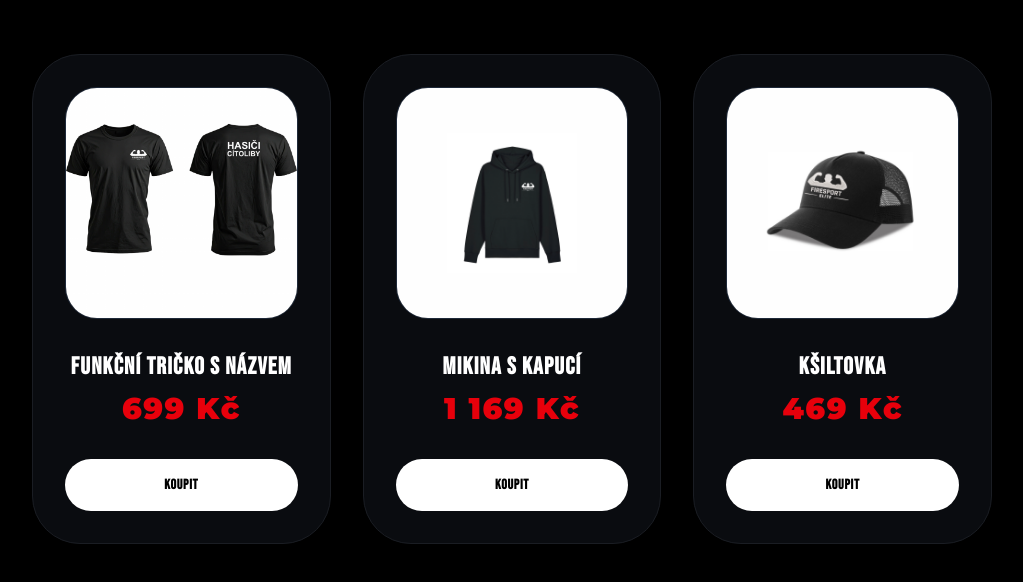
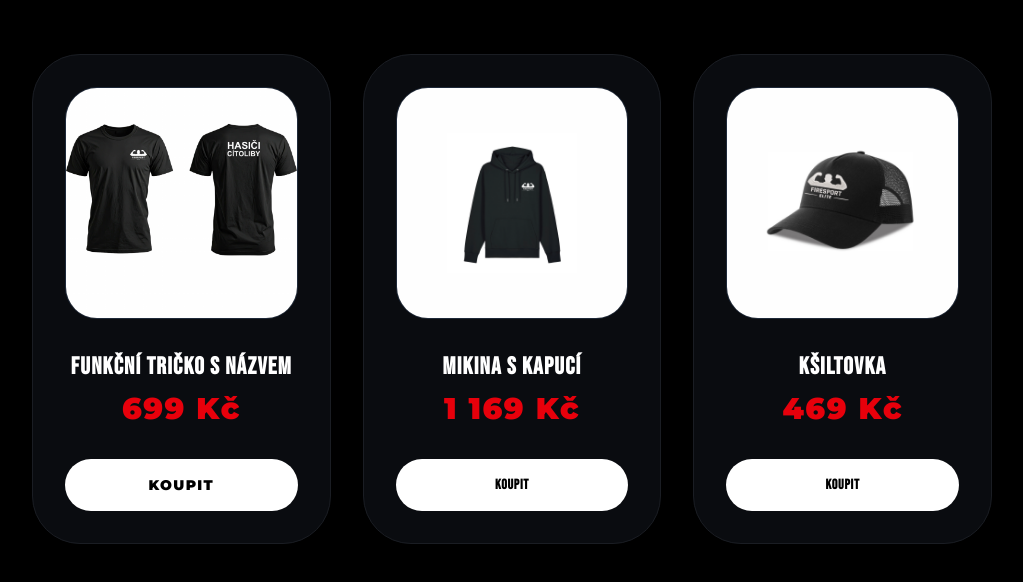
Before and after one commit to thumbnail-ai-cz/firesportelite02, a Next.js app: page / in a window 1280 px wide. Shown: the part 1720-2302 px from the top of the page, without its empty margins (128-1151 px from the left). Built offline with nearby package versions, Linux system fonts and the light colour scheme.

Commit message:
Refactor item 1 to use anchor tag for purchase link

```diff
--- a/app/page.js
+++ b/app/page.js
@@ -128,7 +128,13 @@ export default function Page() {
           <div className="grid grid-cols-1 md:grid-cols-3 gap-8">
 
            {/* POLOŽKA 1 - Tričko */}
-            <div className="bg-[#0a0c10] p-8 rounded-[3rem] border border-[#1a1d23] text-center flex flex-col items-center hover:border-red-600/50 transition-all group">
+            <a
+              href="https://buy.stripe.com/7sYaEW3UkfEEffD3EU9AA06"
+              target="_blank"
+              rel="noopener noreferrer"
+              className="group block"
+            >
+              <div className="bg-[#0a0c10] p-8 rounded-[3rem] border border-[#1a1d23] text-center flex flex-col items-center hover:border-red-600/50 transition-all shadow-2xl">
                 <div className="w-full aspect-square bg-[#1a1d23] rounded-[2rem] mb-8 flex items-center justify-center overflow-hidden border border-gray-800">
                   <img
                     src="/tricko.jpg"
@@ -136,12 +142,13 @@ export default function Page() {
                     className="w-full h-full object-cover group-hover:scale-110 transition-transform duration-500"
                   />
                 </div>
-              <h4 className="text-2xl font-black uppercase tracking-tight mb-2">Funkční tričko s názvem</h4>
+                <h4 className="text-2xl font-black uppercase tracking-tight mb-2 text-white">Funkční tričko s názvem</h4>
                 <p className="text-red-600 font-black text-3xl mb-8 tracking-wider">699 Kč</p>
-              <button className="w-full bg-white text-black py-4 rounded-full font-black hover:bg-red-600 hover:text-white transition-all uppercase tracking-widest text-sm">
+                <div className="w-full bg-white text-black py-4 rounded-full font-black group-hover:bg-red-600 group-hover:text-white transition-all uppercase tracking-widest text-sm text-center">
                   Koupit
-              </button>
                 </div>
+              </div>
+            </a>
 
             {/* POLOŽKA 2 - Mikina */}
             <div className="bg-[#0a0c10] p-8 rounded-[3rem] border border-[#1a1d23] text-center flex flex-col items-center hover:border-red-600/50 transition-all group">
```
Lines whose indentation alone changed are shown as unchanged.
